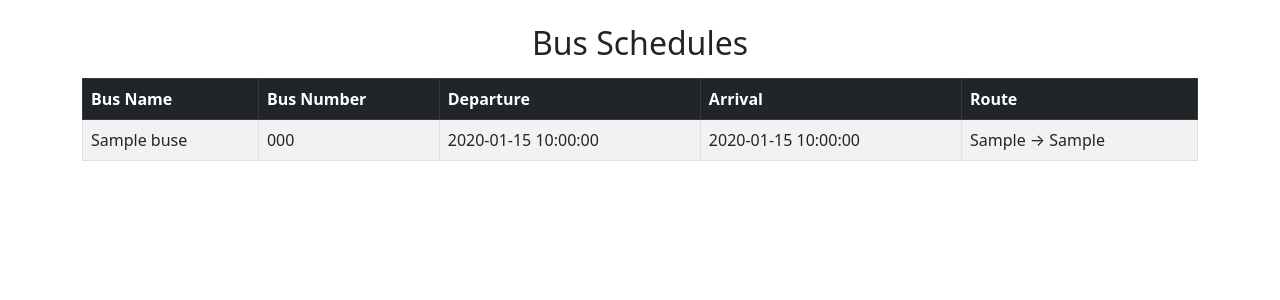
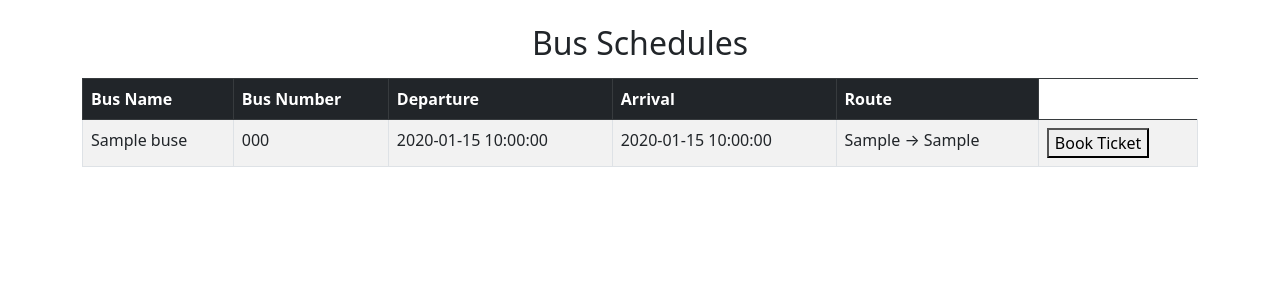
Before and after one commit to Antagonist-cmd/BusSchedulingSystem, a Flask app: page /view_schedules in a window 1280 px wide. Shown: the part 56-356 px from the top of the page. Run offline with Flask 3, Linux system fonts and the light colour scheme; a user stored in the database is signed in; tables that the repository leaves empty hold one stand-in row (values such as "Sample post").

Commit message:
Update view_schedules.html

```diff
--- a/src/main/python/templates/view_schedules.html
+++ b/src/main/python/templates/view_schedules.html
@@ -41,13 +41,21 @@
             {% for schedule in schedules %}
             <tr>
                 <td>{{ schedule.bus_name }}</td>
-                <td>{{ schedule.bus_number }}</td>
+                <td>{{ schedule.bus_number }}</td> <!-- Show bus number -->
                 <td>{{ schedule.departure_time }}</td>
                 <td>{{ schedule.arrival_time }}</td>
-                <td>{{ schedule.start_location }} → {{ schedule.end_location }}</td>
+                <td>{{ schedule.start_location }} → {{ schedule.end_location }}</td> <!-- Fix route -->
+                <td>
+                    <form method="POST" action="{{ url_for('book_ticket') }}">
+                        <input type="hidden" name="schedule_id" value="{{ schedule.id }}">
+                        <button type="submit">Book Ticket</button>
+                    </form>
+
+                </td>
             </tr>
             {% endfor %}
         </tbody>
+
     </table>
 </div>
 
```
